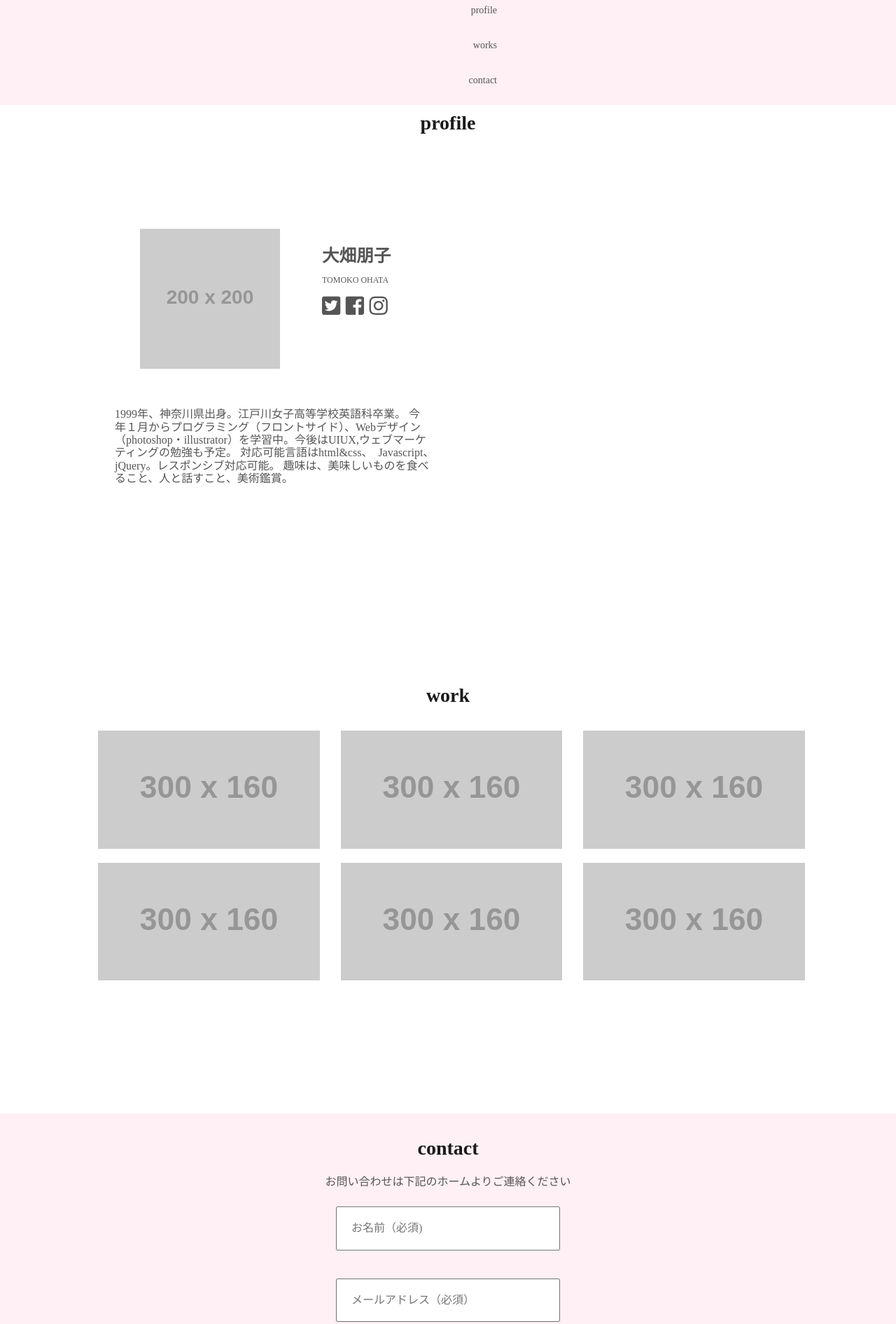
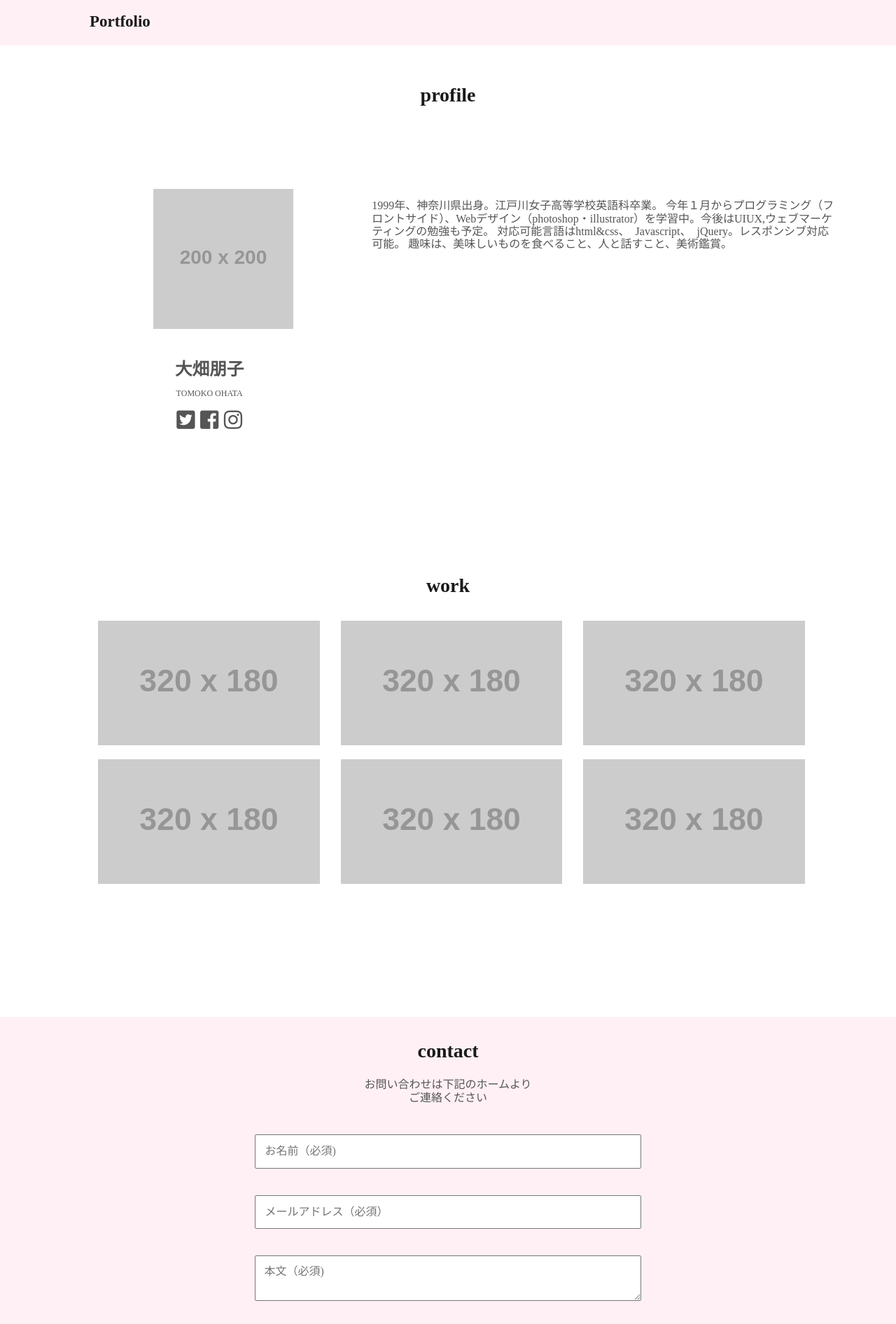
Before and after one commit to tommorow4123/portfolio, a plain HTML site: page index.html in a window 1280 px wide. Shown: the top 1892 px of the page at 70% size. Drawn offline with nearby package versions, Linux system fonts and the light colour scheme; placeholder pictures from the web are drawn by us; files whose address does not match are found by name.

Commit message:
portfolio 完成

```diff
--- a/index.html
+++ b/index.html
@@ -31,9 +31,11 @@
     </nav>
     <section id="profile" class="front-profile">
       <h2>profile</h2>
+    <div class="me">
       <div class="picture">
         <img src="https://placehold.jp/200x200.png">
       </div>
+      <div class="clear"></div>
       <div class="name">
         <h3>大畑朋子</h3>
         <p1>TOMOKO OHATA</p1>
@@ -43,30 +45,33 @@
           <i class="fab fa-instagram"></i>
         </div>
       </div>
-      <div class="clear"></div>
+    </div>
       <div class="p-body">
         <p>1999年、神奈川県出身。江戸川女子高等学校英語科卒業。
           今年１月からプログラミング（フロントサイド）、Webデザイン（photoshop・illustrator）を学習中。今後はUIUX,ウェブマーケティングの勉強も予定。
           対応可能言語はhtml&css、　Javascript、　jQuery。レスポンシブ対応可能。
           趣味は、美味しいものを食べること、人と話すこと、美術鑑賞。</p>
         </div>
+        <div class="clear"></div>
       </section>
-    <div class="clear"></div>
     <section id="works" class="front-work" >
       <h2>work</h2>
+      <div class="clear"></div>
       <div class="front-work_units">
-        <img src="https://placehold.jp/300x160.png" class="web-site">
-        <img src="https://placehold.jp/300x160.png" class="web-site">
-        <img src="https://placehold.jp/300x160.png" class="web-site">
-        <img src="https://placehold.jp/300x160.png" class="web-site">
-        <img src="https://placehold.jp/300x160.png" class="web-site">
-        <img src="https://placehold.jp/300x160.png" class="web-site">
+        <img src="https://placehold.jp/320x180.png" class="web-site">
+        <img src="https://placehold.jp/320x180.png" class="web-site">
+        <img src="https://placehold.jp/320x180.png" class="web-site">
+        <img src="https://placehold.jp/320x180.png" class="web-site">
+        <img src="https://placehold.jp/320x180.png" class="web-site">
+        <img src="https://placehold.jp/320x180.png" class="web-site">
       </div>
       <div class="clear"></div>
       <footer>
       <div id="contact" class="contact-form">
         <h2>contact</h2>
-        <p>お問い合わせは下記のホームよりご連絡ください</p>
+        <p>お問い合わせは下記のホームより
+          <br>ご連絡ください</p>
+          <div class="c-items">
             <div class="c item">
               <input type="text" name="c name" value placeholder="お名前（必須)">
             </div>
@@ -78,6 +83,7 @@
             </div>
             <input type="submit" name="c-submit" value="送信" class="a-btn">
           </div>
+        </div>
       </footer>
     <script src="script.js"></script>
   </body>
--- a/responsive.css
+++ b/responsive.css
@@ -13,19 +13,15 @@
   }
 
   ul{
-    width: 400px;
-    /* float:right; */
-    display: inline-block;
-    position:fixed;
-    top:0;
-    left:0;
+    width: 40%;
+    float:right;
   }
 
   li{
     height:20px;
     margin-top:30px;
     display:inline-block;
-    width:100px;
+    width:30%;
     border-bottom:none;
   }
 
@@ -35,13 +31,43 @@
 
 
   .front-profile h2{
-    width:110px;
+    width:60%;
     margin:0 auto;
+    padding-top: 120px;
   }
 
-  .p-body p{
-    width:550px;
-    padding-right:100px;
+  .me{
+    float:left;
+    padding-left: 8%;
+  }
+
+
+  .picture{
+    margin:0 auto;
+    padding-top:30px;
+  }
+
+  .clear{
+    clear:left;
+  }
+
+  .name{
+     padding-left:8%;
+    padding-top:15px;
+  }
+
+  .sns{
+    font-size:26px;
+  }
+
+  .clear{
+    clear:both;
+  }
+
+  .p-body{
+    padding-top:45px;
+    width:100%;
+    padding-left:35%;
   }
 
   .front-work_units{
@@ -56,37 +82,31 @@
     padding:10px;
   }
 
-  .picture{
-    margin:0 auto;
-    padding-top:30px;
-    padding-left:80px;
+  .clear{
+    clear:both;
   }
 
-  .name{
-    padding-top:30px;
-  }
-
-  .sns{
-    font-size:26px;
-  }
-
-  .p-body{
-    padding:2% 5%;
-  }
 
   .contact-form{
     margin-top:80px;
+  }
+
+  .clear{
+    clear:both;
+  }
+
+  .c-items{
+    width:60%;
+    text-align: center;
+    margin:0 auto;
   }
 }
 
 @media(min-width:1000px){
   header{
-    box-sizing:border-box;
-    width:1440px;
-    height:0;
-    position:relative;
+    height:65px;
+    position:fixed;
   }
-
 
   button{
     display:none;
@@ -94,33 +114,20 @@
 
   nav{
     display:block;
-    height:100px;
   }
 
-  ul{
-    width:100%;
+  .me{
+    float:left;
+    padding-left:1.5%;
   }
 
-  li{
-    display:block;
-    text-align: right;
-    margin: 0 auto;
-    height:50px;
+  .name{
+    padding-left:40%;
+    font-size:21px;
   }
-
-
-  h2{
-　  font-size:26px;
-　  text-align:center;
-　}
 
   .front-profile h2{
     text-align:center;
-  }
-
-  .name{
-    font-size:21px;
-    padding-left:60px;
   }
 
   .sns{
@@ -130,10 +137,6 @@
   .picture{
     padding-left:200px;
     float: left;
-  }
-
-  .p-body{
-    margin:10px 100px;
   }
 
   .front-work{
@@ -152,20 +155,6 @@
     margin:0 auto;
   }
 
-  .front-concept{
-    margin-top:120px;
-    margin-bottom:150px;
-  }
-
-  .front-concept P{
-    padding-top:15px;
-
-  }
-
-  .front-concept_texts br{
-    display:none;
-  }
-
   .front-profile h2{
     margin-bottom:60px;
   }
@@ -177,21 +166,8 @@
   .contact-form{
     margin-top:180px;
   }
-  textarea{
-    margin:0 auto;
 
-  }
-
-  .front-contact-form img{
-    width:400px;
-    height:220px;
-  }
-
-
-
-  .a-btn{
-    text-align:center;
-    margin:0 auto;
-    margin-top:30px;
+  .c-items{
+    width:54%;
   }
 }
--- a/stylesheet.css
+++ b/stylesheet.css
@@ -2,6 +2,10 @@
   box-sizing:border-box;
   color:#555;
   font-family: 'Noto Sans Japanese';
+}
+
+body{
+  margin:0 auto;
 }
 
 header{
@@ -84,7 +88,7 @@ h2{
 
 .front-profile h2{
   padding-top:60px;
-  padding-bottom:45px;
+  padding-bottom:28px;
   margin:0 auto;
 }
 
@@ -95,32 +99,22 @@ section h1{
 
 
 .picture{
-  float:left;
-  padding-left:5%;
-
+  max-width: 80%;
+  text-align:center;
+  margin:0 auto;
 }
 
 .name{
-  float:left;
-  padding-left:13%;
+   padding-top:40px;
+  text-align: center;
 }
 
-.name h2{
-  padding-bottom:5px;
-}
 .name h3{
   margin-bottom:5px;
 }
 
-
 .name li{
   font-size:13px;
-
-}
-
-.name p{
-  font-size:15px;
-
 }
 
 .name p1{
@@ -129,26 +123,21 @@ section h1{
 
 .sns{
   padding-top:12px;
+}
 
+.p-body{
+  padding-top:28px;
 }
 
 .p-body p{
   font-size:16px;
-  /*opacity:0.9;*/
-  /* margin:0 auto; */
-  width:380px;
-  /* text-align:center; */
+  max-width:80%;
+  margin: 0 auto;
 }
 
 
-
-.p-body{
-  font-size:13px;
-  margin:5%;
-}
-
 .front-work{
-  padding-top:80px;
+  padding-top:50px;
 }
 
 
@@ -157,28 +146,37 @@ section h1{
   text-align:center;
   padding-bottom:50px;
   margin:0 auto;
+  width: 100%;
 }
 
 .web-site{
   padding-bottom:13px;
 }
 
-
-
 .contact-form{
   text-align:center;
   padding-top:10px;
+  margin: 0 auto;
+}
 
+.contact-form p{
+  margin: 0 auto;
+  text-align:center;
+  width:78%;
 }
 
 .clear{
   clear:both;
 }
 
+.c-items{
+padding-top: 28px;
+}
+
 input,textarea{
-  width:320px;
-  margin:10px 0 30px 0;
-  padding:20px;
+  width:80%;
+  margin:15px 0 23px 0;
+  padding:13px;
 
 }
 
@@ -199,7 +197,7 @@ input,textarea:focus{
   outline:0;
 }
 footer{
-  height:600px;
+  height:530px;
   background-color:#fff0f5;
   margin:0 auto;
 }
```
Also changed, not shown: DSC00871.jpg (deleted). Lines whose indentation alone changed are shown as unchanged.
